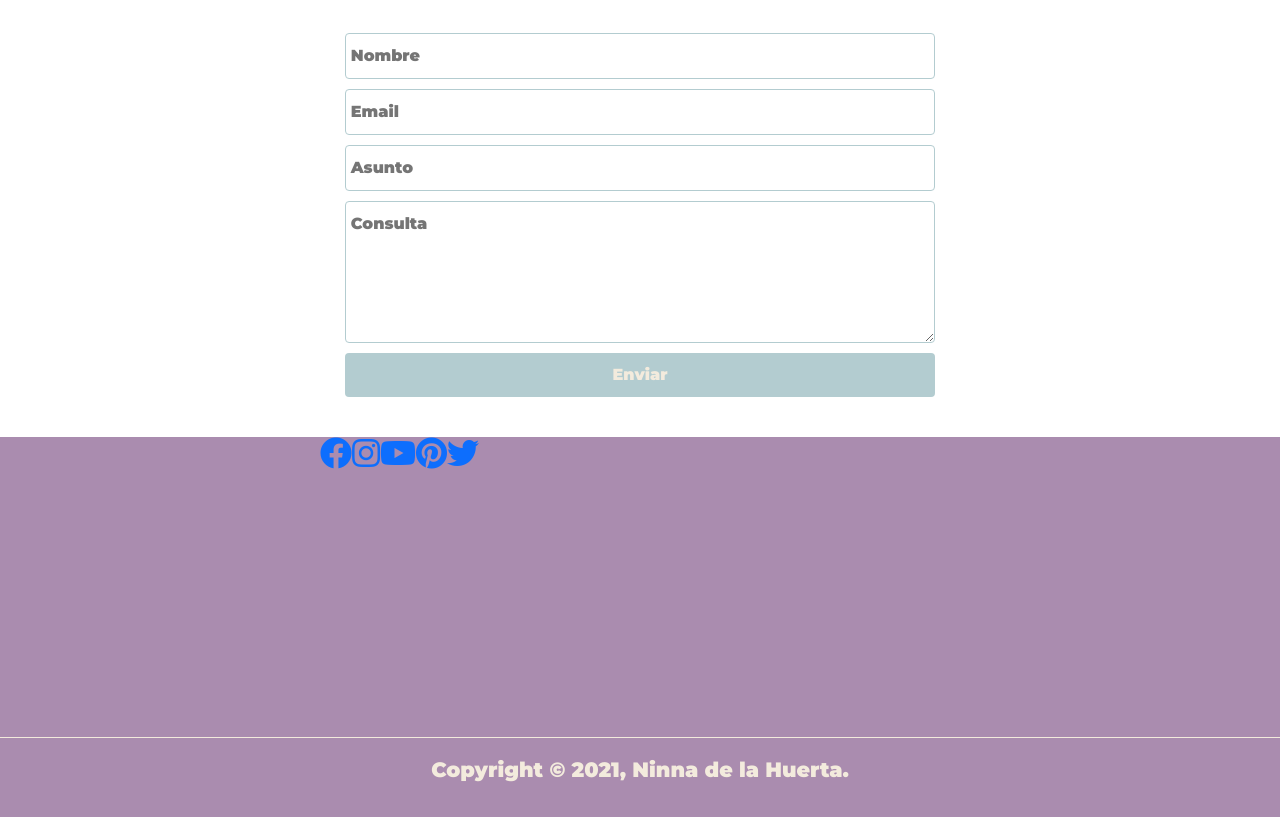
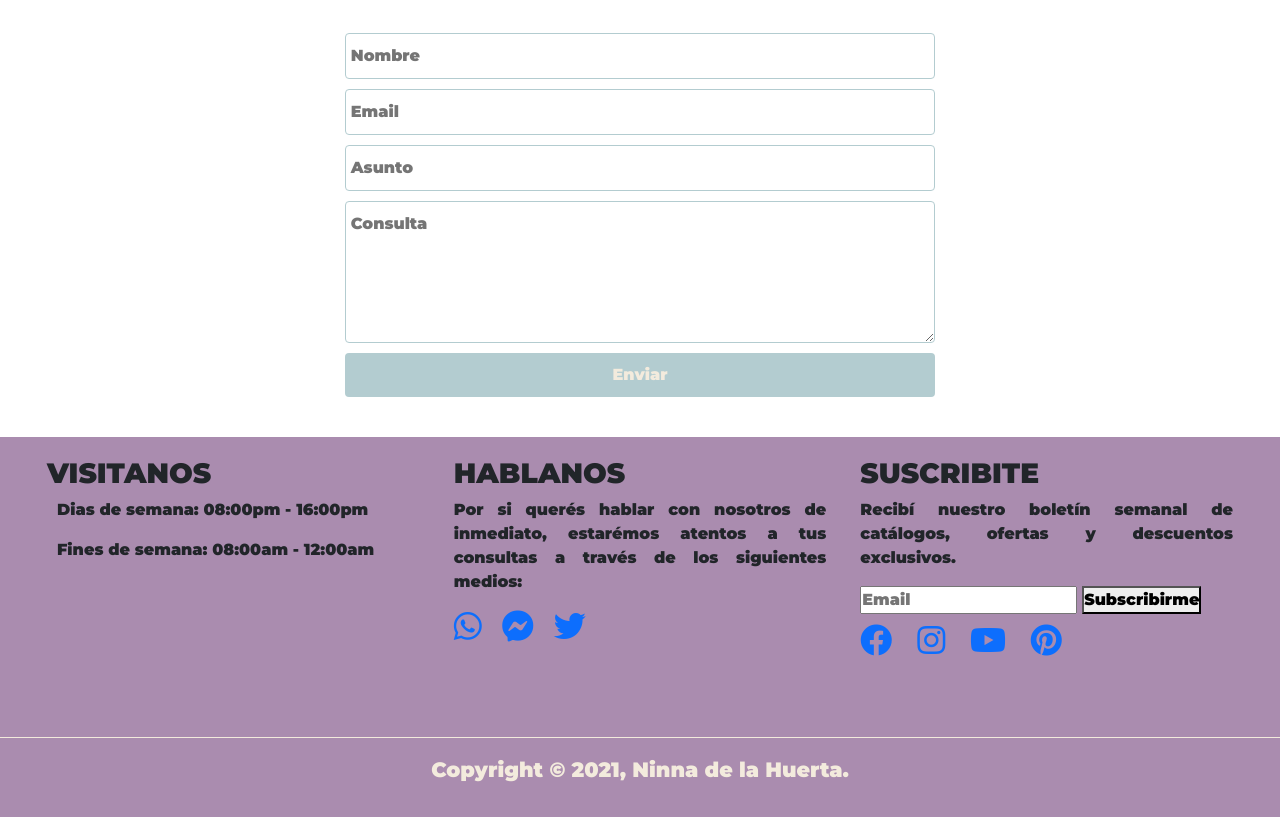
Before and after one commit to YasmaniRodriguez/ninna-de-la-huerta, a website: page index.html in a window 1280 px wide. Shown: the part 3704-4521 px from the top of the page. Drawn offline with nearby package versions, Linux system fonts and the light colour scheme; grey boxes are pictures that could not be loaded; a web font is replaced by a local one.

Commit message:
ajustes en el footer

```diff
--- a/index.html
+++ b/index.html
@@ -449,16 +449,6 @@
                     <div class="left side">
 
                     </div>
-                    <!-- <div class="contact-info">
-                        <div>
-                            <a class="whatsapp" href="https://api.whatsapp.com/send?phone=ninna-de-la-huerta" target="_blank"><i class="fab fa-whatsapp fa-2x"></i></a>
-                            <a href="https://m.me/ninna-de-la-huerta" target="_blank"><i class="fab fa-facebook-messenger fa-2x"></i></a>
-                            <a href="https://twitter.com/messages/compose?recipient_id=ninna-de-la-huerta" target="_blank"><i class="fab fa-twitter fa-2x"></i></a>
-                        </div>
-
-                        <iframe src="https://www.google.com/maps/embed?pb=!1m18!1m12!1m3!1d4258.208525102066!2d-58.95762050402766!3d-34.61610586833168!2m3!1f0!2f0!3f0!3m2!1i1024!2i768!4f13.1!3m3!1m2!1s0x95bc8f29cca883f1%3A0x1f4a67b15a05c43f!2sPOLIDEPORTIVO%20G.%20RODRIGUEZ!5e0!3m2!1ses!2sar!4v1614482185360!5m2!1ses!2sar" width="400" height="300" style="border:0;" allowfullscreen="" loading="lazy"></iframe>
-
-                    </div> -->
 
                     <div class="ask-question-form">
                         <form action="#" method="POST">
@@ -492,30 +482,65 @@
 
             <div class="left side">
 
+                <H3>VISITANOS</H3>
+
+                <div class="office-hour">
+                    <p>Dias de semana: 08:00pm - 16:00pm</p>
+                    <p>Fines de semana: 08:00am - 12:00am</p>
+                </div>
+
+                <iframe src="https://www.google.com/maps/embed?pb=!1m18!1m12!1m3!1d6520762.624062437!2d-64.52085190980472!3d-37.05829041961293!2m3!1f0!2f0!3f0!3m2!1i1024!2i768!4f13.1!3m3!1m2!1s0x95edbcb7595281d9%3A0x4ad309fcdcf0a144!2sProvincia%20de%20Buenos%20Aires!5e0!3m2!1ses!2sar!4v1614653553842!5m2!1ses!2sar" allowfullscreen="" loading="lazy"></iframe>
+
             </div>
 
+            <div class="talk-to-us">
 
-            <div class="social-media">
-                <a class="facebook" href="#"><i class="fab fa-facebook fa-2x"></i></a>
-                <a class="instagram" href="#"><i class="fab fa-instagram fa-2x"></i></a>
-                <a class="youtube" href="#"><i class="fab fa-youtube fa-2x"></i></a>
-                <a class="pinterest" href=""><i class="fab fa-pinterest fa-2x"></i></a>
-                <a class="twitter" href="#"><i class="fab fa-twitter fa-2x"></i></a>
+                <h3>HABLANOS</h3>
+
+                <p>Por si querés hablar con nosotros de inmediato, estarémos atentos a tus consultas a través de los siguientes medios:</p>
+
+                <div class="messenger">
+                    <a class="whatsapp" href="https://api.whatsapp.com/send?phone=ninna-de-la-huerta" target="_blank"><i class="fab fa-whatsapp fa-2x"></i></a>
+                    <a href="https://m.me/ninna-de-la-huerta" target="_blank"><i class="fab fa-facebook-messenger fa-2x"></i></a>
+                    <a href="https://twitter.com/messages/compose?recipient_id=ninna-de-la-huerta" target="_blank"><i class="fab fa-twitter fa-2x"></i></a>
+                </div>
+
             </div>
 
             <div class="right side">
+
+                <h3>SUSCRIBITE</h3>
+
+                <p>Recibí nuestro boletín semanal de catálogos, ofertas y descuentos exclusivos.</p>
+
+                <div class="subscribe">
+                    <input type="email" placeholder="Email">
+                    <button type="submit">Subscribirme</button>
+                </div>
+
+                <div class="social-media">
+                    <a class="facebook" href="#"><i class="fab fa-facebook fa-2x"></i></a>
+                    <a class="instagram" href="#"><i class="fab fa-instagram fa-2x"></i></a>
+                    <a class="youtube" href="#"><i class="fab fa-youtube fa-2x"></i></a>
+                    <a class="pinterest" href=""><i class="fab fa-pinterest fa-2x"></i></a>
+                </div>
 
             </div>
 
         </footer>
 
         <div class="license-container">
-            <p>Copyright © 2021, Ninna de la Huerta.</p>
+
+            <div class="license">
+                <p>Copyright © 2021, Ninna de la Huerta.</p>
+            </div>
+
         </div>
 
         <!--scripts-->
         <script src="https://cdn.jsdelivr.net/npm/@popperjs/core@2.6.0/dist/umd/popper.min.js" integrity="sha384-KsvD1yqQ1/1+IA7gi3P0tyJcT3vR+NdBTt13hSJ2lnve8agRGXTTyNaBYmCR/Nwi" crossorigin="anonymous"></script>
         <script src="https://cdn.jsdelivr.net/npm/bootstrap@5.0.0-beta2/dist/js/bootstrap.min.js" integrity="sha384-nsg8ua9HAw1y0W1btsyWgBklPnCUAFLuTMS2G72MMONqmOymq585AcH49TLBQObG" crossorigin="anonymous"></script>
         <script src="js/functions.js"></script>
+
     </body>
 </html>
--- a/js/functions.js
+++ b/js/functions.js
@@ -1,6 +1,6 @@
 // when the user click on the product category: open a catalog window
 function openWindow (URL){
-    window.open(URL,"Shop","width=1000,height=1000")
+    window.open(URL,"Catalog","width=1000,height=1000")
  }
 
 // to get the button
--- a/scss/layout/_footer.scss
+++ b/scss/layout/_footer.scss
@@ -2,14 +2,64 @@
     background-color: #aa8caf;
     height: 300px;
     display: flex;
+    padding: 20px 30px;
+    justify-content: space-around;
 
     .side {
-        width: 25%;
+        width: 33%;
+        display: flex;
+        flex-direction: column;
+        padding: 0px 15px;
     }
 
-    .social-media {
-        width: 50%;
+    .left {
+
+        .office-hour {
+            margin: 0px 10px;
+        }
+
+        iframe {
+            height: 300px;
+            width: 50%;
+        }
+    }
+
+    .talk-to-us {
+        width: 33%;
         display: flex;
+        flex-direction: column;
+        padding: 0px 15px;
+
+        p {
+            text-align: justify;
+        }
+
+        .messenger {
+            display: flex;
+            a {
+                padding-right: 20px;
+            }
+        }
+    }
+
+    .right {
+
+        p {
+            text-align: justify;
+        }
+
+        .subscribe {
+
+        }
+
+        .social-media {
+            margin-top: 10px;
+
+            a {
+                padding-right: 20px;
+            }
+
+        }
     }
 
 }
```
Also changed, not shown: css/style.css, 1 other file.
